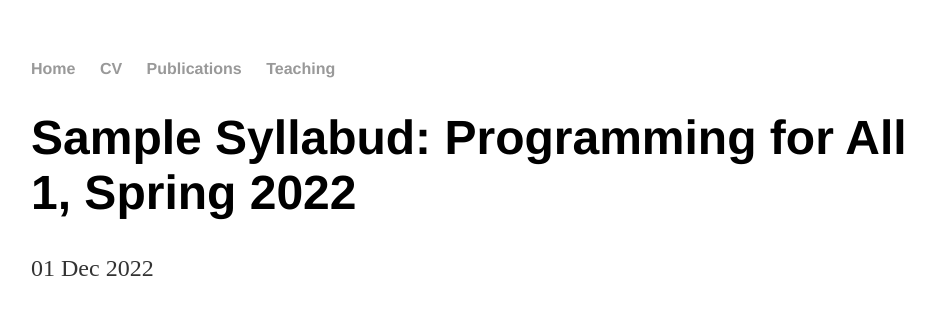
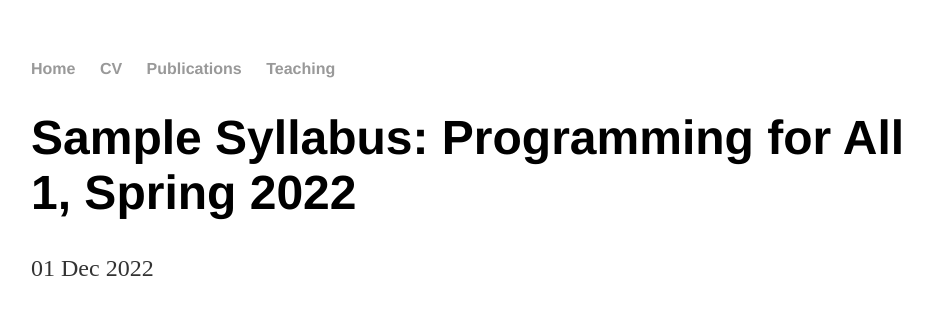
Before and after one commit to rushsangs/rushsangs-old.github.io, a Jekyll site: the page built from teaching/_posts/2022-05-01-syllabuscomp1010.md, in a window 1280 px wide. Shown: the top 309 px of the page, without its empty margins (161-1096 px from the left). Built offline with Jekyll 4.4.1, drawn with Linux system fonts in a browser that asks for light colours.

Commit message:
formatting

```diff
--- a/teaching/_posts/2022-05-01-syllabuscomp1010.md
+++ b/teaching/_posts/2022-05-01-syllabuscomp1010.md
@@ -1,7 +1,7 @@
 ---
 layout: post
-title: "Sample Syllabud: Programming for All 1, Spring 2022"
-details: "Syllabus for Programming for All 1, Spring 2022 at the University of Utah"
+title: "Sample Syllabus: Programming for All 1, Spring 2022"
+details: "Syllabus for Programming for All 1, Spring 2022 at the University of Utah."
 category: pdf
 date: 2022-12-01
 filename: /pdfs/COMP1010-Spr-2022.pdf
```
Also changed, not shown: teaching/_posts/2021-12-21-teaching-sample.md (+1 -1 lines), teaching/_posts/2022-05-01-course-eval.md (+1 -1 lines), teaching/_posts/2022-12-01-teachingstatement.md (+0 -1 lines).
